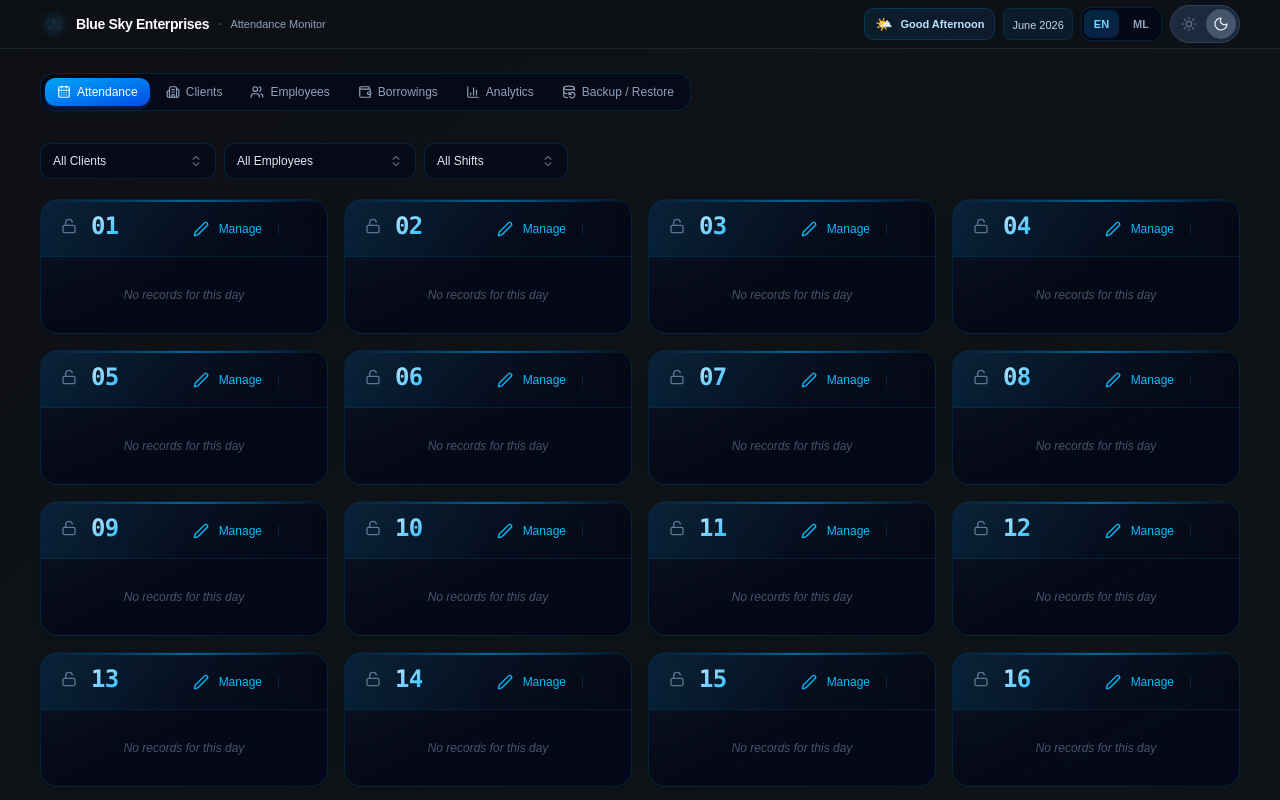
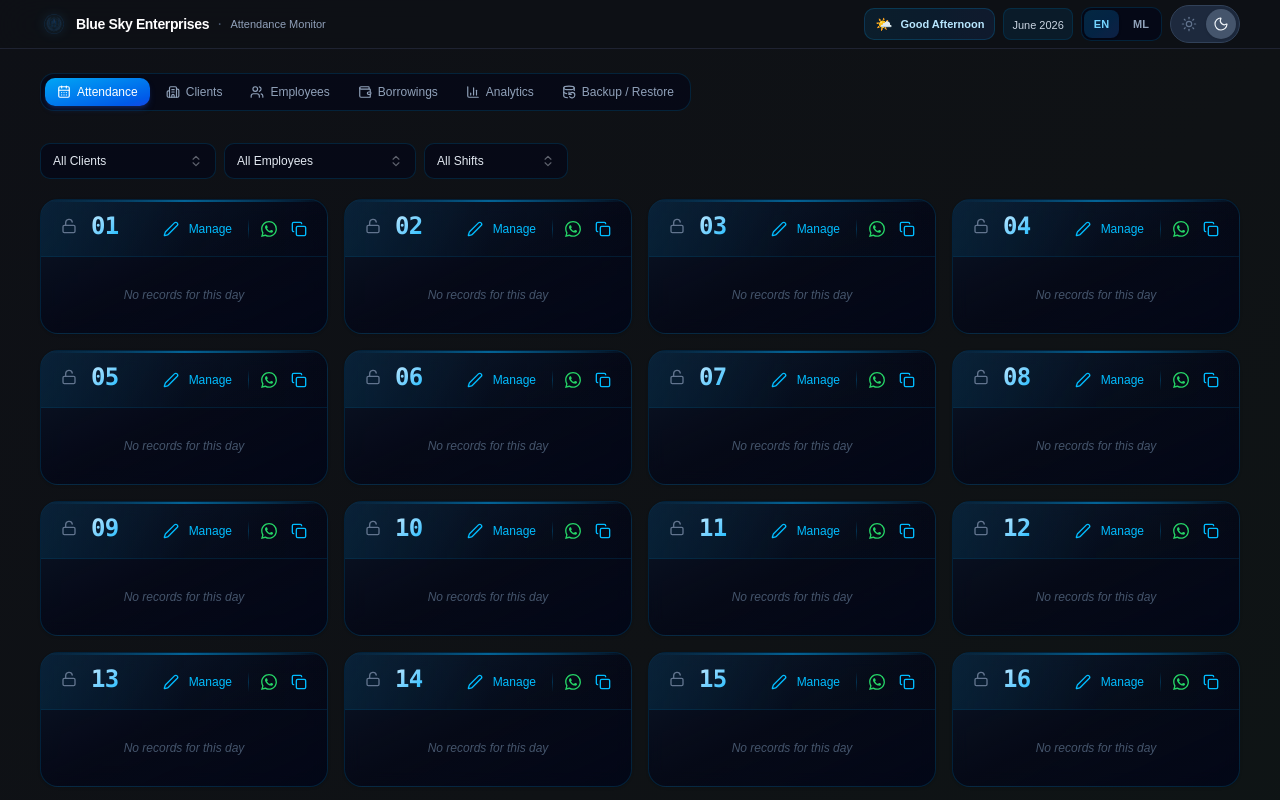
Before and after one commit to Blue-sky-enterprises/attendance-management-system, a React (Vite) app: page / in a window 1280 px wide. Shown: the top 800 px of the page. Built offline with nearby package versions, Linux system fonts and the light colour scheme.

Commit message:
feat: add WhatsApp sharing functionality and update attendance message styling with emojis

```diff
--- a/src/pages/AttendanceManager.tsx
+++ b/src/pages/AttendanceManager.tsx
@@ -660,7 +660,7 @@
     return { totalBorrowed, totalFines, outstandingBorrowed, outstandingFines, totalOutstanding, totalSettled, perEmployee };
   }, [borrowings, employees]);
 
-  const copyAttendanceMessage = async (record: DailyAttendance) => {
+  const copyAttendanceMessage = async (record: DailyAttendance, shareWhatsApp = false) => {
     const date = new Date(record.date);
 
     const formattedDate = date.toLocaleDateString("en-GB", {
@@ -669,14 +669,18 @@
       year: "numeric",
     });
 
-    let message = `📅 *${formattedDate}*\n\n`;
+    const calendarEmoji = String.fromCodePoint(0x1f4c5);
+    const buildingEmoji = String.fromCodePoint(0x1f3e2);
+    const crossEmoji = String.fromCodePoint(0x274c);
+
+    let message = `${calendarEmoji} *${formattedDate}*\n\n`;
 
     record.clients.forEach((clientRecord) => {
       const clientName =
         clients.find((c) => c.id === clientRecord.clientId)?.name ??
         "Unknown Client";
 
-      message += `*🏢 ${clientName}:*\n`;
+      message += `*${buildingEmoji} ${clientName}:*\n`;
 
       clientRecord.employees.forEach((emp) => {
         const empName =
@@ -698,7 +702,7 @@
     });
 
     if (record.absentees.length > 0) {
-      message += `*❌ Absentees:*\n`;
+      message += `*${crossEmoji} Absentees:*\n`;
 
       record.absentees.forEach((empId) => {
         const empName =
@@ -712,7 +716,12 @@
 
     try {
       await navigator.clipboard.writeText(message);
-      addToast("Attendance copied to clipboard");
+      if (shareWhatsApp) {
+        addToast("Copied & opening WhatsApp...");
+        window.open(`https://wa.me/?text=${encodeURIComponent(message)}`, "_blank");
+      } else {
+        addToast("Attendance copied to clipboard");
+      }
     } catch {
       addToast("Failed to copy attendance", "error");
     }
@@ -1550,13 +1559,31 @@
                                 </>
                               )}
 
-                              {/* Copy — revealed on hover */}
+                              {/* WhatsApp & Copy — revealed on hover */}
                               <Tooltip>
                                 <TooltipTrigger asChild>
                                   <Button
                                     size="icon"
                                     variant="ghost"
-                                    className="h-7 w-7 rounded-lg opacity-0 group-hover:opacity-100 transition-all duration-300 text-sky-400 hover:text-sky-200 hover:bg-sky-950/60 hover:scale-110"
+                                    className="h-7 w-7 rounded-lg transition-all duration-300 text-[#25D366] hover:text-white hover:bg-[#25D366] hover:shadow-md hover:shadow-[#25D366]/30 hover:scale-110"
+                                    onClick={() => copyAttendanceMessage(rec, true)}
+                                  >
+                                    <svg viewBox="0 0 24 24" fill="currentColor" className="w-4 h-4">
+                                      <path d="M17.472 14.382c-.297-.149-1.758-.867-2.03-.967-.273-.099-.471-.148-.67.15-.197.297-.767.966-.94 1.164-.173.199-.347.223-.644.075-.297-.15-1.255-.463-2.39-1.475-.883-.788-1.48-1.761-1.653-2.059-.173-.297-.018-.458.13-.606.134-.133.298-.347.446-.52.149-.174.198-.298.298-.497.099-.198.05-.371-.025-.52-.075-.149-.669-1.612-.916-2.207-.242-.579-.487-.5-.669-.51a12.8 12.8 0 0 0-.57-.01c-.198 0-.52.074-.792.372-.272.297-1.04 1.016-1.04 2.479 0 1.462 1.065 2.875 1.213 3.074.149.198 2.096 3.2 5.077 4.487.709.306 1.262.489 1.694.625.712.227 1.36.195 1.871.118.571-.085 1.758-.719 2.006-1.413.248-.694.248-1.289.173-1.413-.074-.124-.272-.198-.57-.347m-5.421 7.403h-.004a9.87 9.87 0 0 1-5.031-1.378l-.361-.214-3.741.982.998-3.648-.235-.374a9.86 9.86 0 0 1-1.51-5.26c.001-5.45 4.436-9.884 9.888-9.884 2.64 0 5.122 1.03 6.988 2.898a9.825 9.825 0 0 1 2.893 6.994c-.003 5.45-4.437 9.884-9.885 9.884m8.413-18.297A11.815 11.815 0 0 0 12.05 0C5.495 0 .16 5.335.157 11.892c0 2.096.547 4.142 1.588 5.945L.057 24l6.305-1.654a11.882 11.882 0 0 0 5.683 1.448h.005c6.554 0 11.89-5.335 11.893-11.893a11.821 11.821 0 0 0-3.48-8.413Z" />
+                                    </svg>
+                                  </Button>
+                                </TooltipTrigger>
+                                <TooltipContent className="bg-slate-800 text-slate-200 text-xs border-sky-900/50">
+                                  Share to WhatsApp
+                                </TooltipContent>
+                              </Tooltip>
+
+                              <Tooltip>
+                                <TooltipTrigger asChild>
+                                  <Button
+                                    size="icon"
+                                    variant="ghost"
+                                    className="h-7 w-7 rounded-lg transition-all duration-300 text-sky-400 hover:text-sky-200 hover:bg-sky-950/60 hover:scale-110"
                                     onClick={() => copyAttendanceMessage(rec)}
                                   >
                                     <Copy className="w-3.5 h-3.5" />
```
